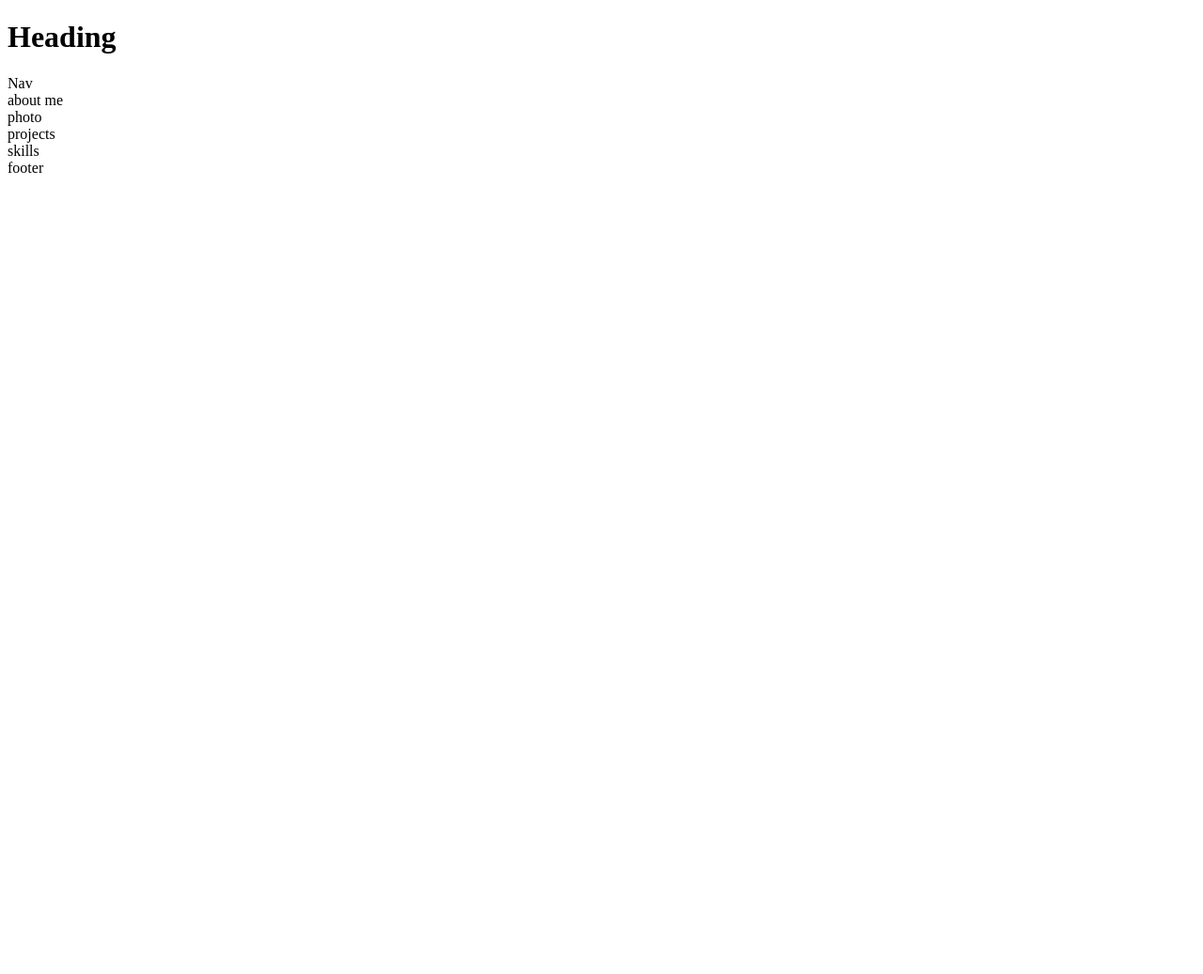
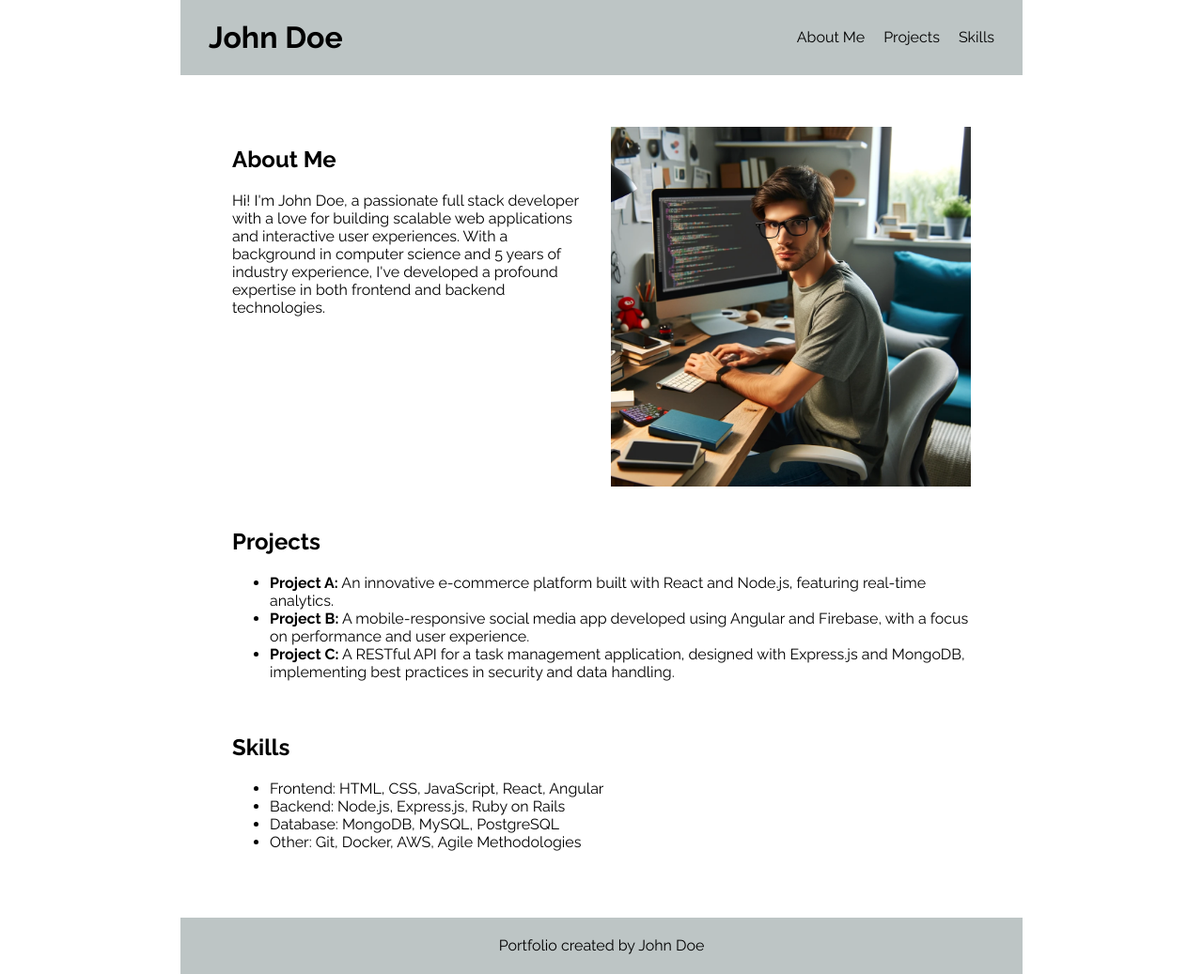
Before and after one commit to chrisfeasey/portfolio, a plain HTML site: page index.html in a window 1280 px wide. Shown: the whole page at 94% size. Before the commit the page ends 800 px from the top, so only its background shows below. Drawn offline with Linux system fonts and the light colour scheme.

Commit message:
First draft of page with css created

```diff
--- a/index.css
+++ b/index.css
@@ -0,0 +1,92 @@
+* {
+    font-family: 'Raleway', sans-serif;
+}
+
+body {
+    width: 70%;
+    margin: auto;
+}
+
+header {
+    display: flex;
+    justify-content: space-between;
+    align-items: center;
+    background-color: rgb(189, 197, 197);
+}
+
+header h1 {
+    margin-left: 30px;
+}
+header nav {
+    margin-right: 30px;
+    display: inline-block;
+}
+
+nav ul {
+    list-style: none;
+    padding: 0;
+    margin: 0;
+    display: flex; /* Flexbox to align items */
+    justify-content: center; /* Center items horizontally */
+}
+
+nav ul li {
+    margin-right: 20px; /* Adds some space between items */
+}
+
+nav ul li:last-child {
+    margin-right: 0;
+}
+
+nav a {
+    text-decoration: none; /* Removes underline from links */
+    color: black; /* Sets text color */
+    /* You can add more styles like font-size, font-weight, etc. */
+}
+
+main {
+    margin: 30px;
+    display: flex;
+    flex-wrap: wrap;
+    box-sizing: border-box;
+    padding: 15px; /* Adjust padding as needed */
+}
+
+#about-me, #photo {
+    flex: 1 1 calc(50% - 15px); /* Adjust for padding and potential borders */
+    box-sizing: border-box;
+}
+
+
+#projects, #skills {
+    flex-basis: 100%; /* Each takes up the full width */
+}
+
+/* Optional styles for better spacing and presentation */
+section {
+    padding: 10px;
+    box-sizing: border-box;
+}
+
+#about-me {
+    text-align: left;
+    padding-right: 15px; /* Add space between about-me and photo sections */
+}
+
+#photo {
+    text-align: right;
+}
+
+#photo img {
+    max-width: 100%;
+    height: auto;
+}
+
+footer {
+    display: flex;
+    justify-content: center;
+    align-items: center;
+    height: 60px;
+    background-color: rgb(189, 197, 197);
+    margin-top: 30px;
+}
--- a/index.html
+++ b/index.html
@@ -1,32 +1,53 @@
 <!DOCTYPE html>
 <html>
     <head>
-        <title>Example Portfolio</title>
+        <title>John Doe - Full Stack Developer</title>
+        <link href="./index.css" rel="stylesheet"/>
+        <link rel="preconnect" href="https://fonts.googleapis.com">
+        <link rel="preconnect" href="https://fonts.gstatic.com" crossorigin>
+        <link href="https://fonts.googleapis.com/css2?family=Raleway:wght@400;700&display=swap" rel="stylesheet">
     </head>
     <body>
         <header>
-            <h1>Heading</h1>
+            <h1>John Doe</h1>
             <nav>
-                <span>Nav</span>
+                <ul>
+                    <li><a href="#about-me">About Me</a></li>
+                    <li><a href="#projects">Projects</a></li>
+                    <li><a href="#skills">Skills</a></li>
+                </ul>
             </nav>
         </header>
 
         <main>
-            <section id="About Me">
-                about me
+            <section id="about-me">
+                <h2>About Me</h2>
+                <p>Hi! I'm John Doe, a passionate full stack developer with a love for building scalable web applications and interactive user experiences. With a background in computer science and 5 years of industry experience, I've developed a profound expertise in both frontend and backend technologies.</p>
             </section>
-            <section id="Photo">
-                photo
+            <section id="photo">
+                <!-- Photo Placeholder -->
+                <img src="./images/johndoe.png" alt="John Doe">
             </section>
-            <section id="Projects">
-                projects
+            <section id="projects">
+                <h2>Projects</h2>
+                <ul>
+                    <li><strong>Project A:</strong> An innovative e-commerce platform built with React and Node.js, featuring real-time analytics.</li>
+                    <li><strong>Project B:</strong> A mobile-responsive social media app developed using Angular and Firebase, with a focus on performance and user experience.</li>
+                    <li><strong>Project C:</strong> A RESTful API for a task management application, designed with Express.js and MongoDB, implementing best practices in security and data handling.</li>
+                </ul>
             </section>
-            <section id="Skills">
-                skills
+            <section id="skills">
+                <h2>Skills</h2>
+                <ul>
+                    <li>Frontend: HTML, CSS, JavaScript, React, Angular</li>
+                    <li>Backend: Node.js, Express.js, Ruby on Rails</li>
+                    <li>Database: MongoDB, MySQL, PostgreSQL</li>
+                    <li>Other: Git, Docker, AWS, Agile Methodologies</li>
+                </ul>
             </section>
-            <footer>
-                footer
-            </footer>
         </main>
+        <footer>
+            <span id="footer-text">Portfolio created by John Doe</span>
+        </footer>
     </body>
 </html>
```
Also changed, not shown: images/johndoe.png (added).
